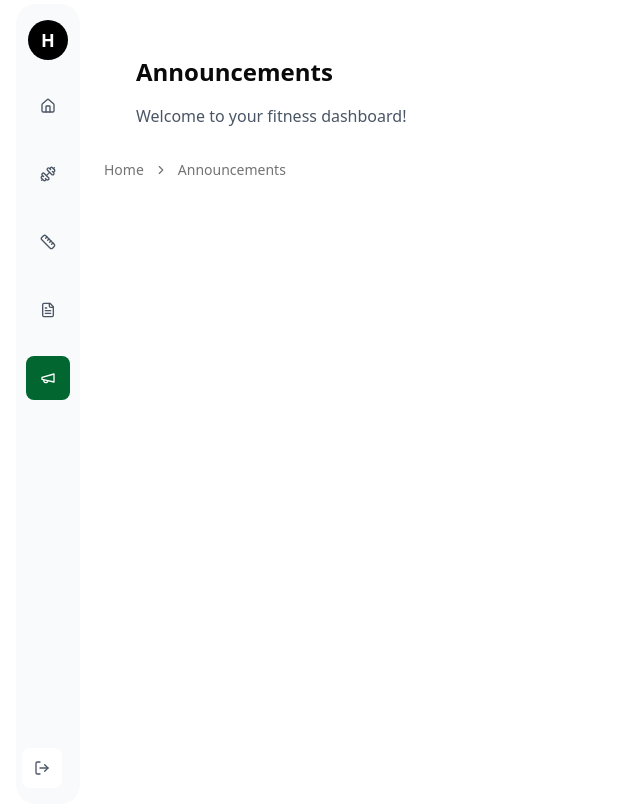
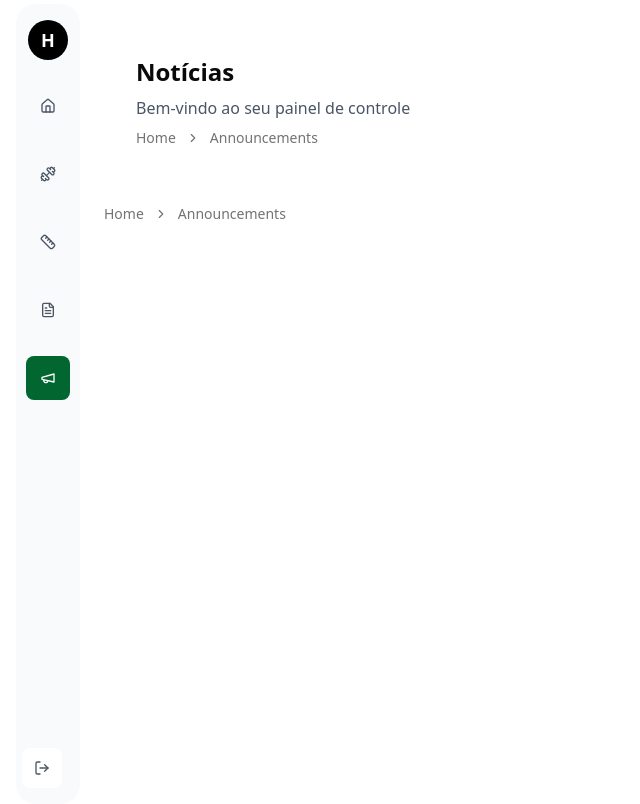
Before and after one commit to Hermeson69/NutriSaas, a React (Vite) app: page /Announcements in a window 1280 px wide. Shown: the whole page, without its empty margins (0-640 px from the left). Built offline with nearby package versions, Linux system fonts and the light colour scheme.

Commit message:
feat: aplication of the Pageconfig

```diff
--- a/src/Pages/Announcements.tsx
+++ b/src/Pages/Announcements.tsx
@@ -1,8 +1,12 @@
+import { Pageconfig } from "@/components/Pageconfig";
+
 export default function Announcements() {
   return (
-    <>
-      <h1 className="text-2xl font-bold">Announcements</h1>
-      <p className="mt-4 text-gray-600">Welcome to your fitness dashboard!</p>
-    </>
+    <Pageconfig
+      title="Notícias"
+      description="Bem-vindo ao seu painel de controle"
+    >
+      <div>{/* Seus componentes e conteúdo aqui */}</div>
+    </Pageconfig>
   );
 }
--- a/src/Pages/DashBoard.tsx
+++ b/src/Pages/DashBoard.tsx
@@ -1,12 +1,9 @@
+import { Pageconfig } from "@/components/Pageconfig"
 
 export default function DashBoard() {
   return (
-    <>
-
-      <h1 className="text-2xl font-bold">Dashboard</h1>
-      <p className="mt-4 text-gray-600">Welcome to your fitness dashboard!</p>
-
-    </>
-
+    <Pageconfig title="Dashboard" description="Bem-vindo ao seu painel de controle">
+      <div>{/* Seus componentes e conteúdo aqui */}</div>
+    </Pageconfig>
   )
 }
--- a/src/Pages/Diet.tsx
+++ b/src/Pages/Diet.tsx
@@ -1,8 +1,12 @@
+import { Pageconfig } from "@/components/Pageconfig";
+
 export const Diet = () => {
   return (
-    <>
-      <h1 className="text-2xl font-bold">Diet</h1>
-      <p className="mt-4 text-gray-600">Welcome to your fitness dashboard!</p>
-    </>
+    <Pageconfig
+      title="Dieta"
+      description="Bem-vindo ao seu painel de controle"
+    >
+      <div>{/* Seus componentes e conteúdo aqui */}</div>
+    </Pageconfig>
   );
 };
--- a/src/Pages/Gym.tsx
+++ b/src/Pages/Gym.tsx
@@ -1,9 +1,12 @@
+import { Pageconfig } from "@/components/Pageconfig";
 
 export const Gym = () => {
   return (
-    <>
-      <h1 className="text-2xl font-bold">Gym</h1>
-      <p className="mt-4 text-gray-600">Welcome to your fitness dashboard!</p>
-    </>
+    <Pageconfig
+      title="Treino"
+      description="Bem-vindo ao seu painel de controle"
+    >
+      <div>{/* Seus componentes e conteúdo aqui */}</div>
+    </Pageconfig>
   );
 };
--- a/src/Pages/Plans.tsx
+++ b/src/Pages/Plans.tsx
@@ -1,8 +1,12 @@
+import { Pageconfig } from "@/components/Pageconfig";
+
 export const Plans = () => {
   return (
-    <>
-      <h1 className="text-2xl font-bold">Plans</h1>
-      <p className="mt-4 text-gray-600">Welcome to your fitness dashboard!</p>
-    </>
+    <Pageconfig
+      title="Planos"
+      description="Bem-vindo ao seu painel de controle"
+    >
+      <div>{/* Seus componentes e conteúdo aqui */}</div>
+    </Pageconfig>
   );
 };
```
